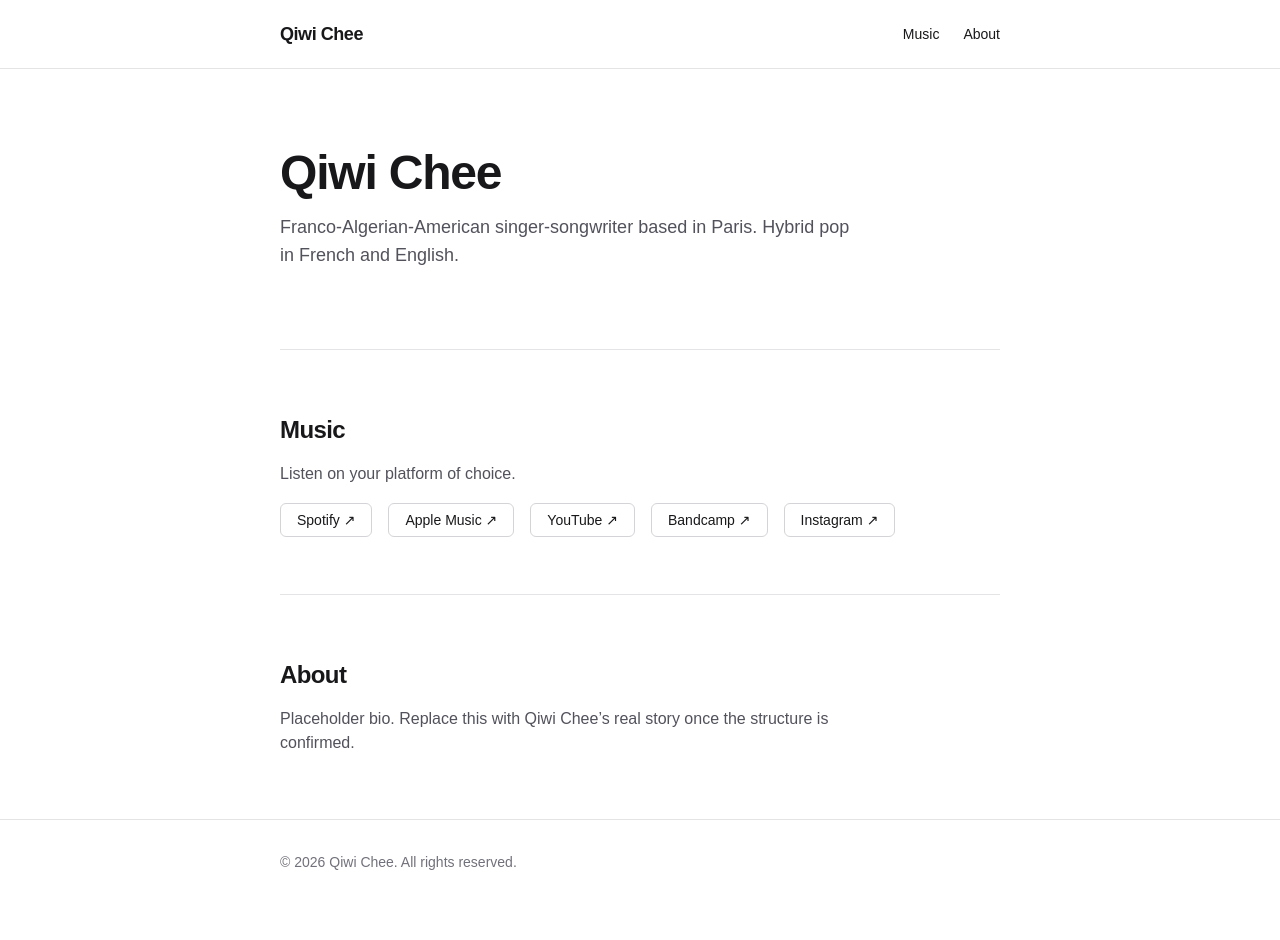
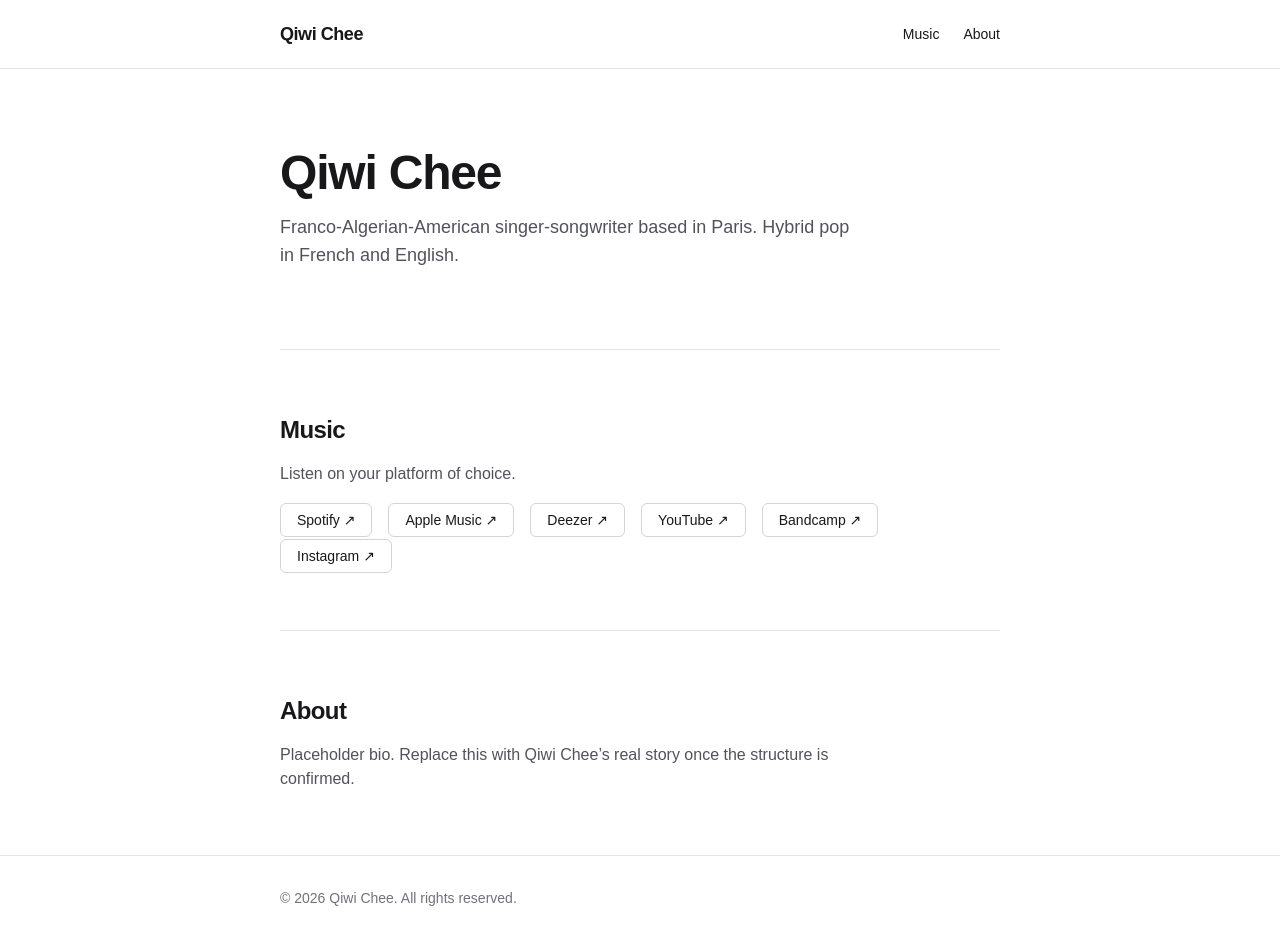
Before and after one commit to bkark/qiwichee, a Next.js app: page / in a window 1280 px wide. Before the commit the page ends 904 px from the top, so only its background shows below. Built offline with nearby package versions, Linux system fonts and the light colour scheme.

Commit message:
Add Deezer to platform links

```diff
--- a/src/app/page.tsx
+++ b/src/app/page.tsx
@@ -22,6 +22,7 @@ const artist = {
   links: [
     { name: "Spotify",     href: "https://open.spotify.com/artist/4Bu89sfVzy14qW0dK8Ugbs" },
     { name: "Apple Music", href: "https://music.apple.com/fr/artist/qiwi-chee/1676154343" },
+    { name: "Deezer",      href: "https://www.deezer.com/fr/artist/204585817" },
     { name: "YouTube",     href: "https://www.youtube.com/@qiwichee" },
     { name: "Bandcamp",    href: "https://qiwichee.bandcamp.com/" },
     { name: "Instagram",   href: "https://www.instagram.com/qiwichee/" },
```
